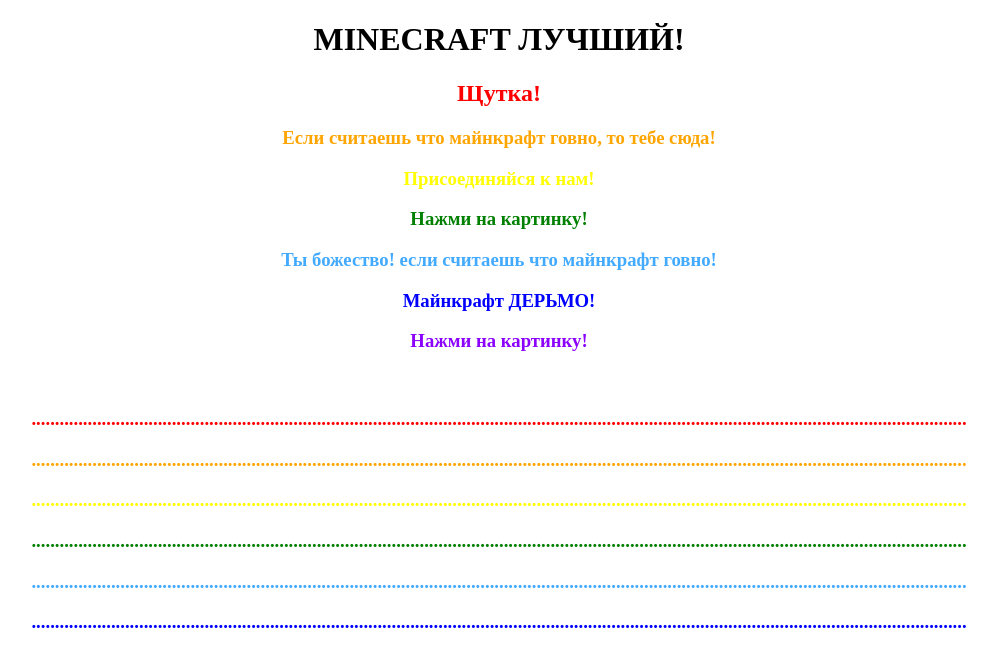
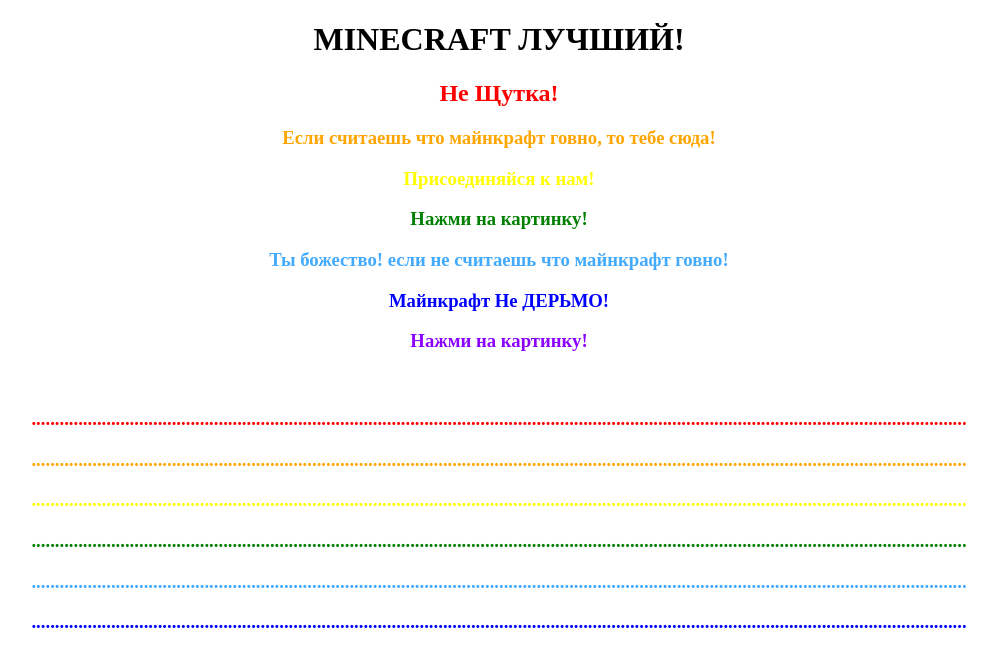
Before and after one commit to Unity3d-dev/MinecraftGovno, a plain HTML site: page Index.html in a window 1280 px wide. Shown: the top 649 px of the page, without its empty margins (141-1138 px from the left). Drawn offline with Linux system fonts and the light colour scheme.

Commit message:
Update and rename index.html to Index.html

```diff
--- a/index.html
+++ b/Index.html
@@ -8,12 +8,12 @@
   <body>
     <center>
     <h1>MINECRAFT ЛУЧШИЙ!</h1>
-      <font color="#ff0000"><h2>Щутка!</h2></font>
+      <font color="#ff0000"><h2>Не Щутка!</h2></font>
     <font color="ffa500"><h3>Если считаешь что майнкрафт говно, то тебе сюда!</h3></font>
     <font color="ffff00"><h3>Присоединяйся к нам!</h3></font>
     <font color="008000"><h3>Нажми на картинку!</h3></font>
-    <font color="42aaff"><h3>Ты божество! если считаешь что майнкрафт говно!</h3></h3></font>
-    <font color="0000ff"><h3>Майнкрафт ДЕРЬМО!</h3></font>
+    <font color="42aaff"><h3>Ты божество! если не считаешь что майнкрафт говно!</h3></h3></font>
+    <font color="0000ff"><h3>Майнкрафт Не ДЕРЬМО!</h3></font>
     <font color="8b00ff"><h3>Нажми на картинку!</h3></font>
     <br>
   <font color="#ff0000"><h3>........................................................................................................................................................................................................</h3></font>
```
